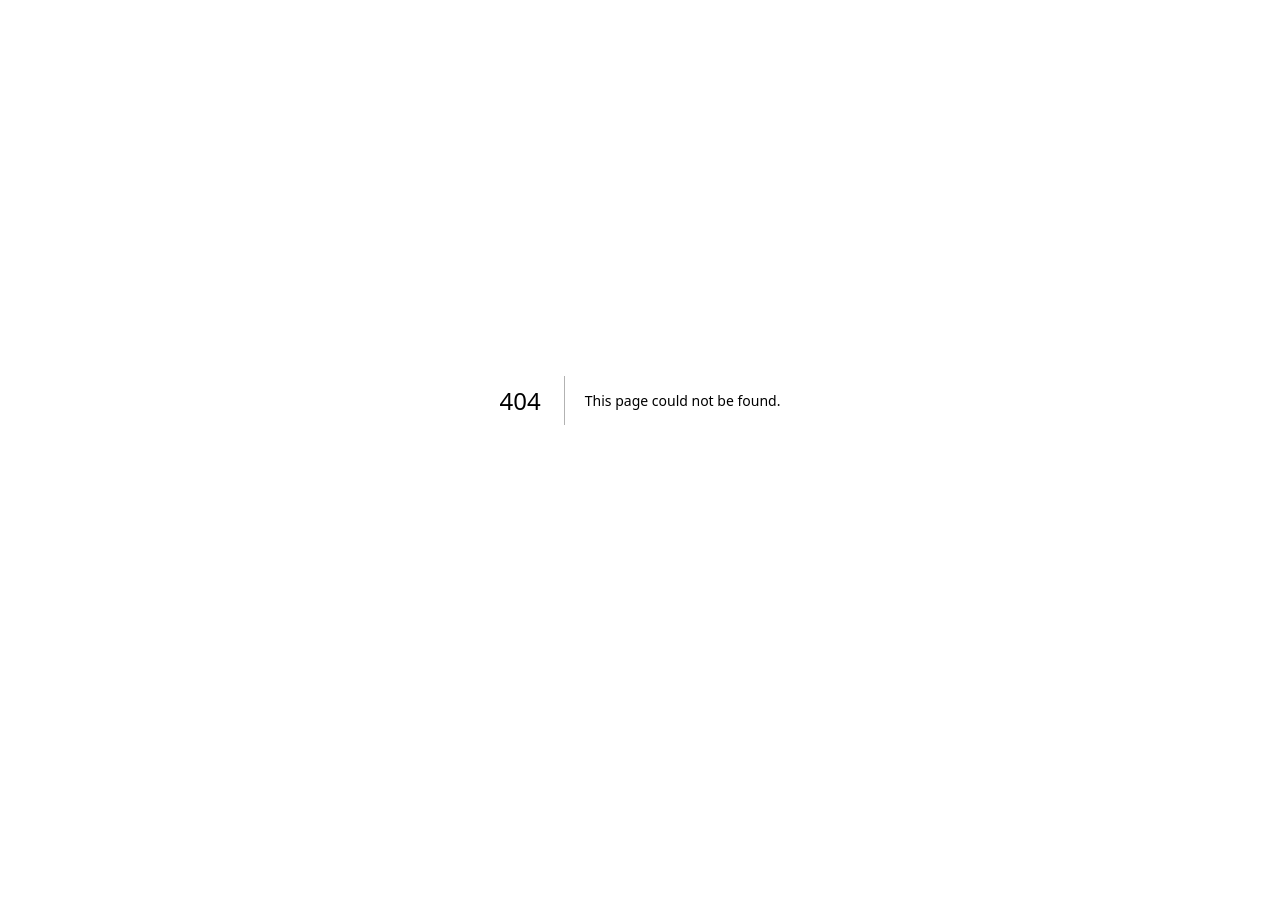
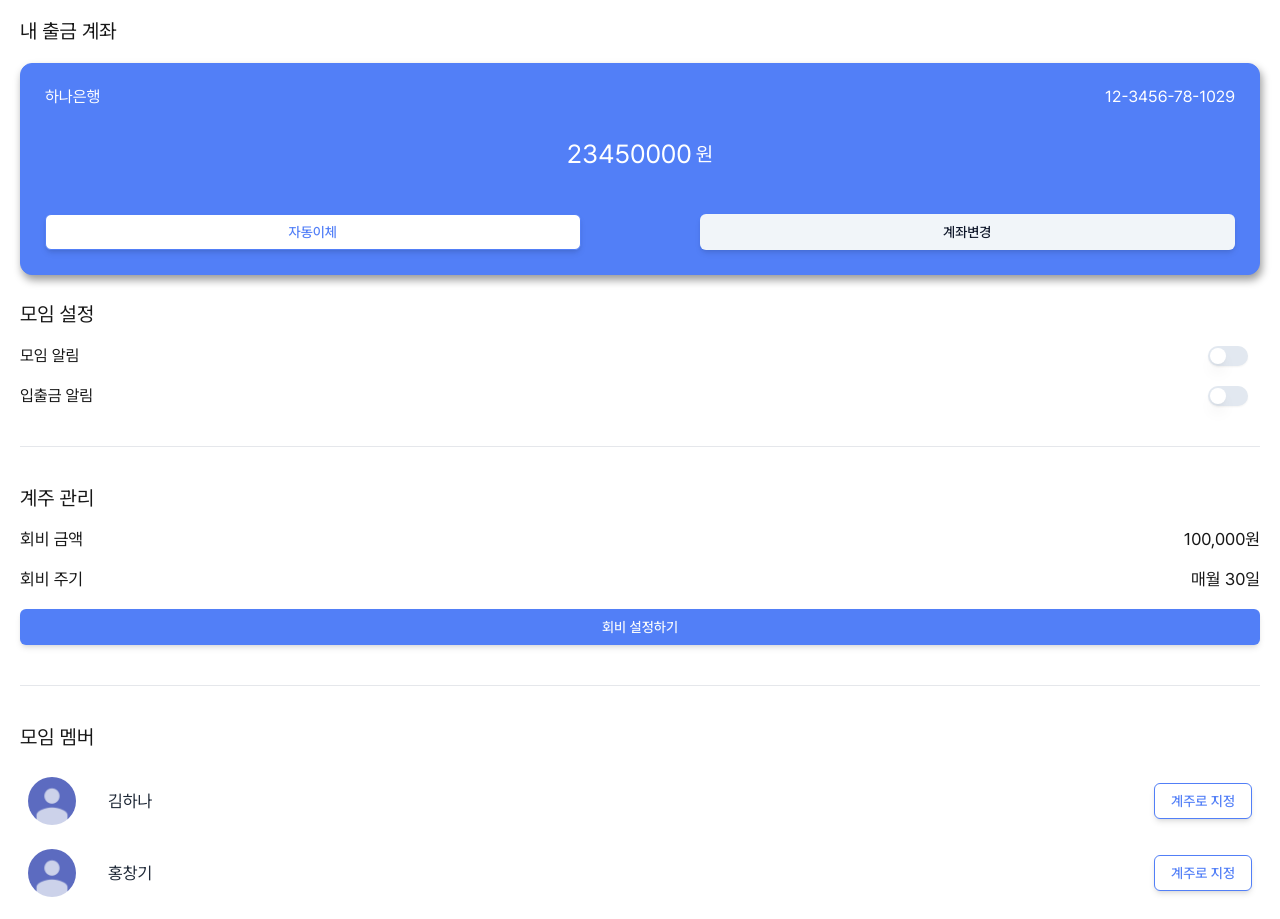
Before and after one commit to woo-ah-hana/woo-ah-hana-web, a Next.js app in the folder woo-ah-hana-web/: page /account-management in a window 1280 px wide. Before the commit this address had no page. Shown: the top 919 px of the page. Before the commit the page ends 800 px from the top, so only its background shows below. Built offline with nearby package versions, Linux system fonts and the light colour scheme.

Commit message:
[ui] 내/모임 계좌관리 페이지

```diff
--- /dev/null
+++ b/woo-ah-hana-web/src/app/(..route)/account-management/page.tsx
@@ -0,0 +1,86 @@
+import AchromaticButton from '@/app/ui/atom/button/achromatic-button';
+import ToggleButton from '@/app/ui/atom/toggle/toggle-button';
+import Bankbook from '@/app/ui/components/bankbook';
+import Image from 'next/image';
+import ProfileImage from '../../assets/img/profile.jpg';
+
+//임시 멤버 데이터
+const members = [
+  { name: '김하나' },
+  { name: '홍창기' },
+  { name: '문보경' },
+  { name: '박해민' },
+  { name: '김현수' },
+];
+
+export default function AccountManagement() {
+  return (
+    <div className='p-5 flex flex-col gap-7'>
+      <div className='flex flex-col gap-5'>
+        <div className='text-[20px]'>내 출금 계좌</div>
+        <Bankbook
+          title={'하나은행'}
+          accountNumber={'12-3456-78-1029'}
+          balance={23450000}
+          footer={
+            <div className='w-[100%] flex justify-between'>
+              <AchromaticButton variant={'outline'} className='w-[45%]'>자동이체</AchromaticButton>
+              <AchromaticButton variant={'secondary'} className='w-[45%]'>계좌변경</AchromaticButton>
+            </div>
+          }
+        />
+      </div>
+
+      <div className='flex flex-col gap-5'>
+        <div className='text-[20px]'>모임 설정</div>
+        <div className='flex items-center justify-between'>
+          <div>모임 알림</div>
+          <ToggleButton text={''} />
+        </div>
+        <div className='flex items-center justify-between'>
+          <div>입출금 알림</div>
+          <ToggleButton text={''} />
+        </div>
+      </div>
+      <hr className='bg-gray-800 my-3' />
+      <div className='flex flex-col gap-5  text-[17px]'>
+        <div className='text-[20px]'>계주 관리</div>
+        <div className='flex items-center justify-between align-baseline'>
+          <div>회비 금액</div>
+          <div>100,000원</div>
+        </div>
+        <div className='flex items-center justify-between align-baseline'>
+          <div>회비 주기</div>
+          <div>매월 30일</div>
+        </div>
+        <AchromaticButton className='w-full'>회비 설정하기</AchromaticButton>
+      </div>
+      <hr className='bg-gray-800 my-3' />
+      <div className='flex flex-col gap-5  text-[17px] mb-20'>
+        <div className='text-[20px]'>모임 멤버</div>
+        <div className='flex flex-col gap-2 justify-center'>
+          {members.map((member, index) => (
+            <div
+              key={index}
+              className='flex items-center justify-between gap-6 p-2'
+            >
+              <div className='flex justify-center items-center gap-8'>
+                <Image
+                  src={ProfileImage}
+                  alt={`${member.name} 프로필`}
+                  className='w-12 h-12 rounded-full object-cover'
+                />
+                <div className='text-gray-800'>{member.name}</div>
+              </div>
+
+              <AchromaticButton variant={'outline'}>
+                계주로 지정
+              </AchromaticButton>
+            </div>
+          ))}
+        </div>
+        <AchromaticButton className='w-full'>멤버 초대하기</AchromaticButton>
+      </div>
+    </div>
+  );
+}
--- a/woo-ah-hana-web/src/app/ui/atom/toggle/switch.tsx
+++ b/woo-ah-hana-web/src/app/ui/atom/toggle/switch.tsx
@@ -11,7 +11,7 @@ const Switch = React.forwardRef<
   ({ className, ...props }, ref) => (
   <SwitchPrimitives.Root
     className={cn(
-      'inline-flex h-5 w-10 shrink-0 cursor-pointer items-center rounded-full border-2 border-transparent shadow-sm transition-colors focus-visible:outline-none focus-visible:ring-2 focus-visible:ring-black focus-visible:ring-offset-2 focus-visible:ring-offset-white disabled:cursor-not-allowed disabled:opacity-50 data-[state=checked]:bg-slate-200 data-[state=unchecked]:bg-slate-200 dark:focus-visible:ring-slate-300 dark:focus-visible:ring-offset-slate-950 dark:data-[state=checked]:bg-slate-50 dark:data-[state=unchecked]:bg-slate-800',
+      'inline-flex h-5 w-10 shrink-0 cursor-pointer items-center rounded-full border-2 border-transparent shadow-sm transition-colors focus-visible:outline-none focus-visible:ring-2 focus-visible:ring-black focus-visible:ring-offset-2 focus-visible:ring-offset-white disabled:cursor-not-allowed disabled:opacity-50 data-[state=checked]:bg-wooahMain data-[state=unchecked]:bg-slate-200 dark:focus-visible:ring-slate-300 dark:focus-visible:ring-offset-slate-950 dark:data-[state=checked]:bg-slate-50 dark:data-[state=unchecked]:bg-slate-800',
       className,
     )}
     {...props}
--- a/woo-ah-hana-web/src/app/ui/components/bankbook.tsx
+++ b/woo-ah-hana-web/src/app/ui/components/bankbook.tsx
@@ -1,15 +1,17 @@
 'use client';
 
 import React from 'react';
-import { Card, CardContent, CardHeader } from '@/app/ui/molecule/card/card';
+import { Card, CardContent, CardFooter, CardHeader } from '@/app/ui/molecule/card/card';
+import AchromaticButton from '../atom/button/achromatic-button';
 
 type Props = {
   title: string; // 모임통장 이름
   accountNumber: string; // 계좌번호
   balance: number; // 잔액
+  footer?: React.ReactNode;
 };
 
-const Bankbook: React.FC<Props> = ({ title, accountNumber, balance }) => (
+const Bankbook: React.FC<Props> = ({ title, accountNumber, balance, footer }) => (
 <Card
 style={{
     boxShadow: '2px 5px 8px rgba(0, 0, 0, 0.4)',
@@ -19,11 +21,16 @@ className='bg-wooahMain text-white border-wooahMain'>
       <CardHeader>{title}</CardHeader>
       <CardHeader>{accountNumber}</CardHeader>
     </div>
-    <div className='flex justify-center items-center flex-grow text-2xl mb-7 mt-2'>
+    <div className='flex justify-center items-center flex-grow text-2xl mb-5 mt-2'>
       <CardContent className='flex justify-center items-center gap-1 text-[26px]'>
         {balance} <span className='text-[20px]'> 원</span>
       </CardContent>
     </div>
+    {footer &&
+    <CardFooter className='flex justify-center items-center'>
+      {footer}
+      </CardFooter>
+      }
   </Card>
 );
 
```
Also changed, not shown: woo-ah-hana-web/src/app/assets/img/profile.jpg (added).
